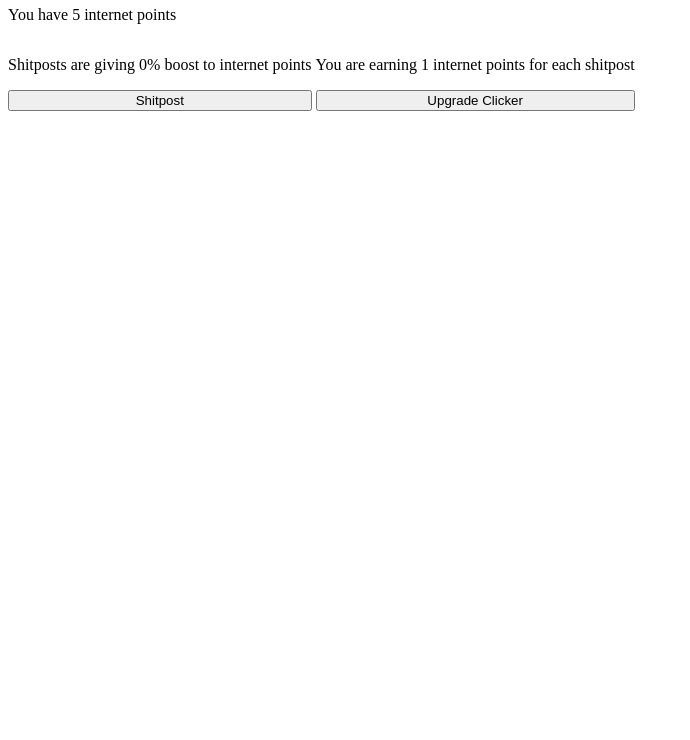
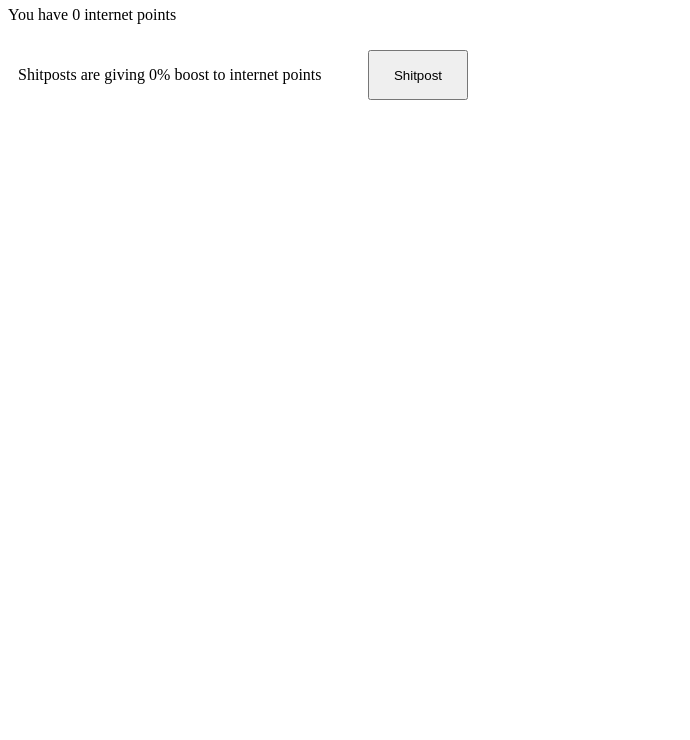
Before and after one commit to josephboyd9/Idle-Game, a plain HTML site: page index.html in a window 1280 px wide. Shown: the part 60-800 px from the top of the page, without its empty margins (0-690 px from the left). Drawn offline with Linux system fonts and the light colour scheme.

Commit message:
Still does almost nothing, but now it's in a pretty grid while it does it! :D

```diff
--- a/game.js
+++ b/game.js
@@ -1,29 +1,42 @@
-var v0 = 0;
-var v1 = 1;
-var boost = 1.0;
+var V0 = 0;
+var V1 = 0;
+var BOOST = 1.0;
+
+function incV0(amount) {
+    if (V0 < 100 && (V0 + amount) >= 100)
+    {
+        setUpgradeHidden(false);
+    }
+    V0 += amount
+}
 
 function shitpost() {
-    v0++;
-    boost += 0.01;
+    incV0(1);
+    BOOST += 0.01;
     updateDisplay()
 }
 
 function upgradeClicker() {
-    v1 += 1;
+    V1 += 1;
     updateDisplay()
 }
 
 function tick() {
-    v0 += v1 * boost;
-    var new_boost = boost - 0.1;
-    boost = ((new_boost > 1.0) ? new_boost : 1.0);
+    incV0(V1 * BOOST);
+    var new_boost = BOOST - 0.1;
+    BOOST = ((new_boost > 1.0) ? new_boost : 1.0);
     updateDisplay()
 }
 
 function updateDisplay() {
-    document.getElementById("v0").textContent = v0.toString();
-    document.getElementById("v1").innerText = v1.toString();
-    document.getElementById("boost").textContent = ((boost - 1) * 100).toString();
+    document.getElementById("v0").textContent = V0.toString();
+    document.getElementById("v1").innerText = V1.toString();
+    document.getElementById("boost").textContent = (+((BOOST - 1) * 100).toFixed(2)).toString();
+}
+
+function setUpgradeHidden(val) {
+    document.getElementById("clickerUpgrade").hidden = val;
+    document.getElementById("upgradeDesc").hidden = val;
 }
 
 var tickTrigger = setInterval(tick, 1000);
--- a/index.html
+++ b/index.html
@@ -1,17 +1,16 @@
 <html>
     <head>
+        <link rel="stylesheet" type="text/css" href="stylesheet.css">
+    </head>
+    <body>
         <h1>Placeholder Title</h1>
         <p>You have <span id="v0">0</span> internet points</p>
-    </head>
-    <body>
         <script src="game.js"></script>
-        <div style="display: inline-grid; column-gap: 20px">
-            <p>Shitposts are giving <span id="boost">0</span>% boost to internet points</p>
+        <div class="grid-container">
+            <p id="shitpostDesc">Shitposts are giving <span id="boost">0</span>% boost to internet points</p>
             <button id="shitpostButton" onclick="shitpost()">Shitpost</button>
-        </div>
-        <div style="display: inline-grid; column-count: 2">
-            <p>You are earning <span id="v1">0</span> internet points for each shitpost</p>
-            <button id="clickerUpgrade" onclick="upgradeClicker()">Upgrade Clicker</button>
+            <p id="upgradeDesc" hidden>You are earning <span id="v1">0</span> internet points for each shitpost</p>
+            <button id="clickerUpgrade" hidden onclick="upgradeClicker()">Upgrade Clicker</button>
         </div>
     </body>
 </html>
--- /dev/null
+++ b/stylesheet.css
@@ -0,0 +1,6 @@
+.grid-container {
+    display: grid;
+    grid-template-columns: 350px 100px;
+    grid-template-rows: 50px 50px;
+    padding: 10px;
+}
```
Also changed, not shown: 1 other file.
